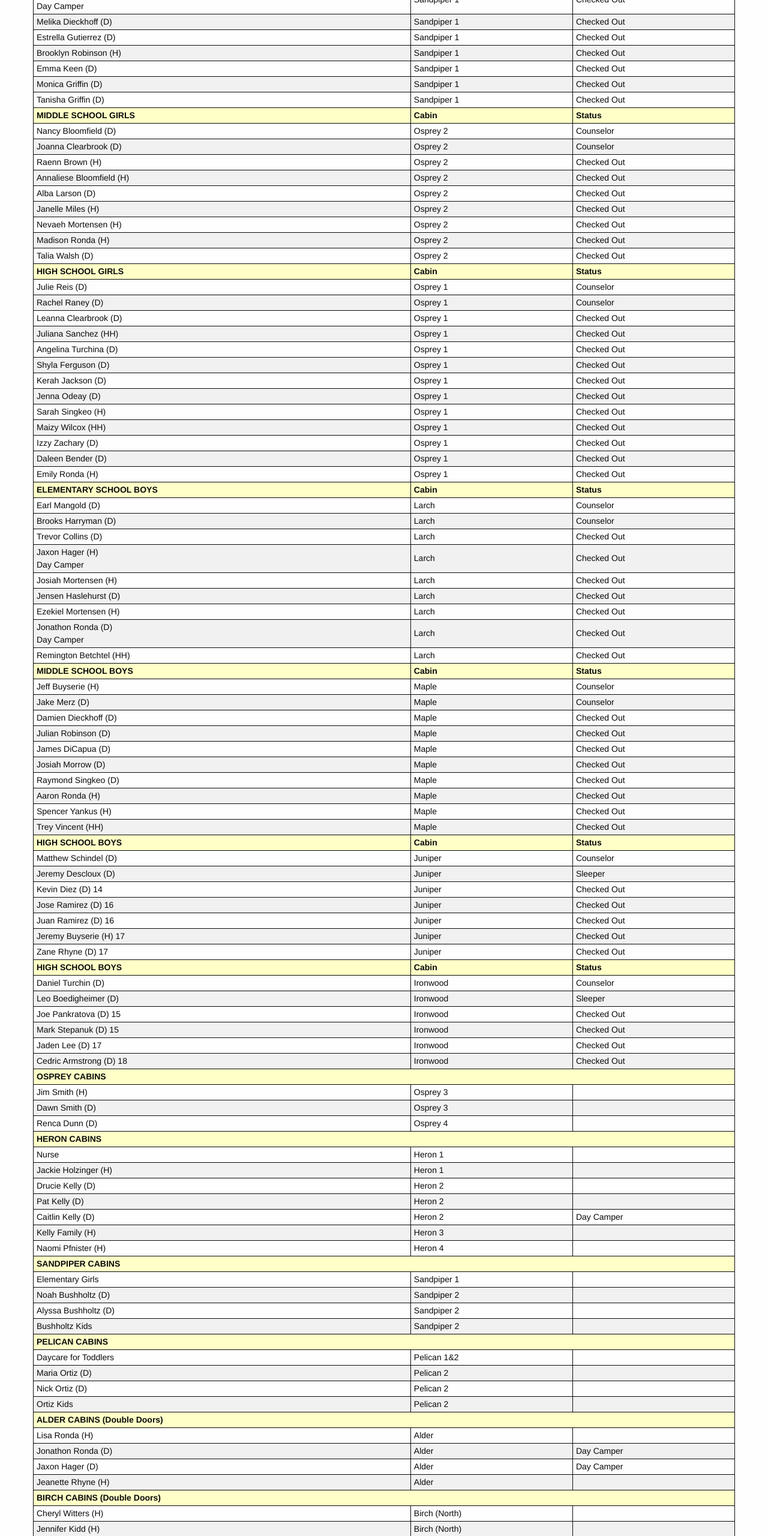
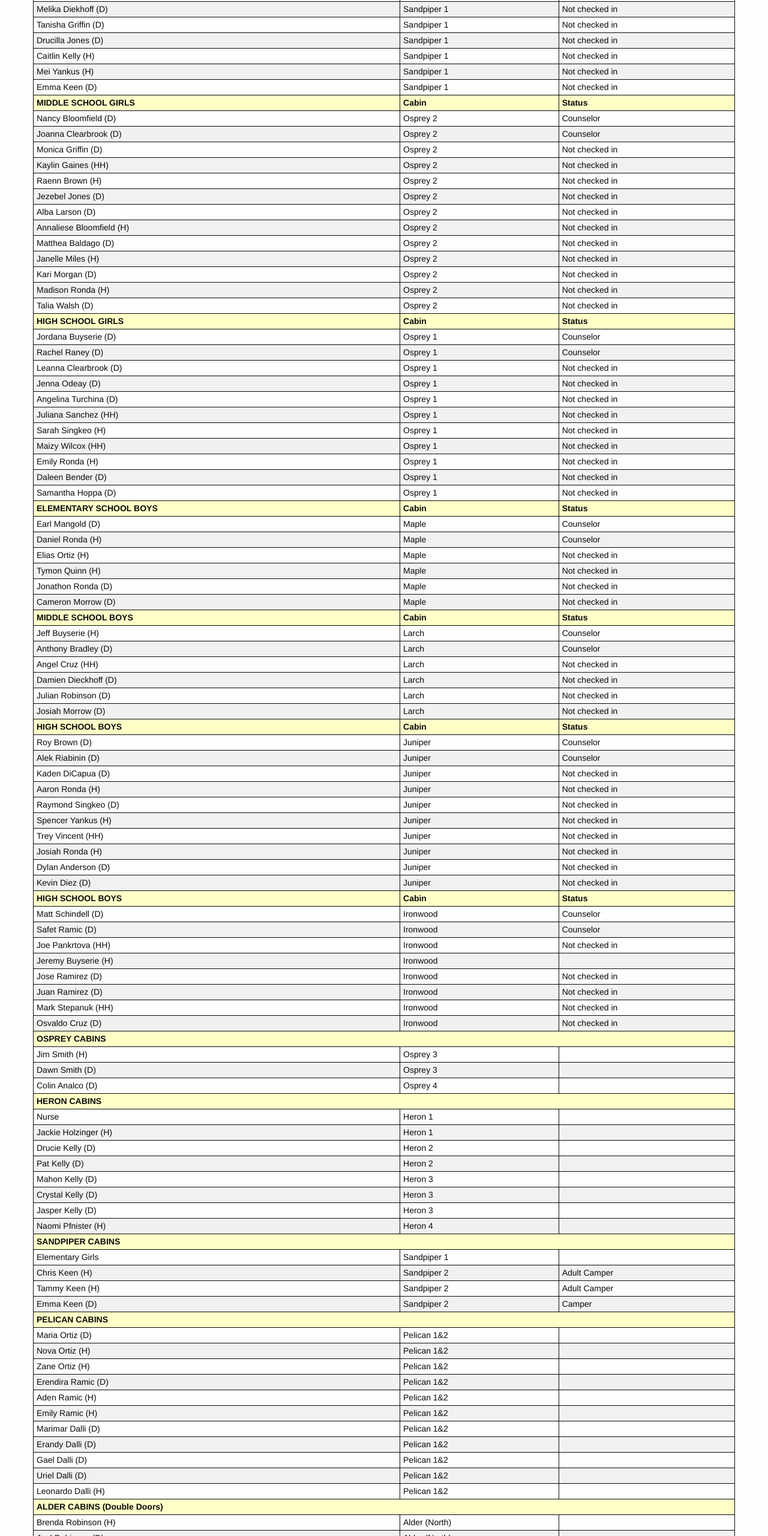
Before and after one commit to nwccd/2019, a plain HTML site: page cabins.html in a window 1280 px wide. Shown: the part 140-2700 px from the top of the page at 60% size. Drawn offline with Linux system fonts and the light colour scheme.

Commit message:
Update cabins.html

```diff
--- a/cabins.html
+++ b/cabins.html
@@ -76,15 +76,15 @@
 		 </tr>
 		</thead>
 		<tbody>
-<tr><td>Lafawne Robinson (H)</td><td class="donotwrap">Sandpiper 1</td><td>Counselor</td></tr>
 <tr><td>Dayna Brinkman (D)</td><td class="donotwrap">Sandpiper 1</td><td>Counselor</td></tr>
-<tr><td>Caitlin Kelly (D)<br>Day Camper</td><td class="donotwrap">Sandpiper 1</td><td>Checked Out</td></tr>
-<tr><td>Melika Dieckhoff (D)</td><td class="donotwrap">Sandpiper 1</td><td>Checked Out</td></tr>
-<tr><td>Estrella Gutierrez (D)</td><td class="donotwrap">Sandpiper 1</td><td>Checked Out</td></tr>
-<tr><td>Brooklyn Robinson (H)</td><td class="donotwrap">Sandpiper 1</td><td>Checked Out</td></tr>
-<tr><td>Emma Keen (D)</td><td class="donotwrap">Sandpiper 1</td><td>Checked Out</td></tr>
-<tr><td>Monica Griffin (D)</td><td class="donotwrap">Sandpiper 1</td><td>Checked Out</td></tr>
-<tr><td>Tanisha Griffin (D)</td><td class="donotwrap">Sandpiper 1</td><td>Checked Out</td></tr>
+<tr><td>Sally Inman (D)</td><td class="donotwrap">Sandpiper 1</td><td>Counselor</td></tr>
+<tr><td>Estralla Gutierrez (D)</td><td class="donotwrap">Sandpiper 1</td><td>Not checked in</td></tr>
+<tr><td>Melika Diekhoff (D)</td><td class="donotwrap">Sandpiper 1</td><td>Not checked in</td></tr>
+<tr><td>Tanisha Griffin (D)</td><td class="donotwrap">Sandpiper 1</td><td>Not checked in</td></tr>
+<tr><td>Drucilla Jones (D)</td><td class="donotwrap">Sandpiper 1</td><td>Not checked in</td></tr>
+<tr><td>Caitlin Kelly (H)</td><td class="donotwrap">Sandpiper 1</td><td>Not checked in</td></tr>
+<tr><td>Mei Yankus (H)</td><td class="donotwrap">Sandpiper 1</td><td>Not checked in</td></tr>
+<tr><td>Emma Keen (D)</td><td class="donotwrap">Sandpiper 1</td><td>Not checked in</td></tr>
 		</tbody>
 	 <thead>
 		 <tr>
@@ -96,13 +96,17 @@
 		<tbody>
 <tr><td>Nancy Bloomfield (D)</td><td class="donotwrap">Osprey 2</td><td>Counselor</td></tr>
 <tr><td>Joanna Clearbrook (D)</td><td class="donotwrap">Osprey 2</td><td>Counselor</td></tr>
-<tr><td>Raenn Brown (H)</td><td class="donotwrap">Osprey 2</td><td>Checked Out</td></tr>
-<tr><td>Annaliese Bloomfield (H)</td><td class="donotwrap">Osprey 2</td><td>Checked Out</td></tr>
-<tr><td>Alba Larson (D)</td><td class="donotwrap">Osprey 2</td><td>Checked Out</td></tr>
-<tr><td>Janelle Miles (H)</td><td class="donotwrap">Osprey 2</td><td>Checked Out</td></tr>
-<tr><td>Nevaeh Mortensen (H)</td><td class="donotwrap">Osprey 2</td><td>Checked Out</td></tr>
-<tr><td>Madison Ronda (H)</td><td class="donotwrap">Osprey 2</td><td>Checked Out</td></tr>
-<tr><td>Talia Walsh (D)</td><td class="donotwrap">Osprey 2</td><td>Checked Out</td></tr>
+<tr><td>Monica Griffin (D)</td><td class="donotwrap">Osprey 2</td><td>Not checked in</td></tr>
+<tr><td>Kaylin Gaines (HH)</td><td class="donotwrap">Osprey 2</td><td>Not checked in</td></tr>
+<tr><td>Raenn Brown (H)</td><td class="donotwrap">Osprey 2</td><td>Not checked in</td></tr>
+<tr><td>Jezebel Jones (D)</td><td class="donotwrap">Osprey 2</td><td>Not checked in</td></tr>
+<tr><td>Alba Larson (D)</td><td class="donotwrap">Osprey 2</td><td>Not checked in</td></tr>
+<tr><td>Annaliese Bloomfield (H)</td><td class="donotwrap">Osprey 2</td><td>Not checked in</td></tr>
+<tr><td>Matthea Baldago (D)</td><td class="donotwrap">Osprey 2</td><td>Not checked in</td></tr>
+<tr><td>Janelle  Miles (H)</td><td class="donotwrap">Osprey 2</td><td>Not checked in</td></tr>
+<tr><td>Kari Morgan (D)</td><td class="donotwrap">Osprey 2</td><td>Not checked in</td></tr>
+<tr><td>Madison Ronda (H)</td><td class="donotwrap">Osprey 2</td><td>Not checked in</td></tr>
+<tr><td>Talia Walsh (D)</td><td class="donotwrap">Osprey 2</td><td>Not checked in</td></tr>
 		</tbody>
 	 <thead>
 		 <tr>
@@ -112,19 +116,17 @@
 		 </tr>
 		</thead>
 		<tbody>
-<tr><td>Julie Reis (D)</td><td class="donotwrap">Osprey 1</td><td>Counselor</td></tr>
+<tr><td>Jordana Buyserie (D)</td><td class="donotwrap">Osprey 1</td><td>Counselor</td></tr>
 <tr><td>Rachel Raney (D)</td><td class="donotwrap">Osprey 1</td><td>Counselor</td></tr>
-<tr><td>Leanna Clearbrook (D)</td><td class="donotwrap">Osprey 1</td><td>Checked Out</td></tr>
-<tr><td>Juliana Sanchez (HH)</td><td class="donotwrap">Osprey 1</td><td>Checked Out</td></tr>
-<tr><td>Angelina Turchina (D)</td><td class="donotwrap">Osprey 1</td><td>Checked Out</td></tr>
-<tr><td>Shyla Ferguson (D)</td><td class="donotwrap">Osprey 1</td><td>Checked Out</td></tr>
-<tr><td>Kerah Jackson (D)</td><td class="donotwrap">Osprey 1</td><td>Checked Out</td></tr>
-<tr><td>Jenna Odeay (D)</td><td class="donotwrap">Osprey 1</td><td>Checked Out</td></tr>
-<tr><td>Sarah Singkeo (H)</td><td class="donotwrap">Osprey 1</td><td>Checked Out</td></tr>
-<tr><td>Maizy Wilcox (HH)</td><td class="donotwrap">Osprey 1</td><td>Checked Out</td></tr>
-<tr><td>Izzy Zachary (D)</td><td class="donotwrap">Osprey 1</td><td>Checked Out</td></tr>
-<tr><td>Daleen Bender (D)</td><td class="donotwrap">Osprey 1</td><td>Checked Out</td></tr>
-<tr><td>Emily Ronda (H)</td><td class="donotwrap">Osprey 1</td><td>Checked Out</td></tr>
+<tr><td>Leanna Clearbrook (D)</td><td class="donotwrap">Osprey 1</td><td>Not checked in</td></tr>
+<tr><td>Jenna Odeay (D)</td><td class="donotwrap">Osprey 1</td><td>Not checked in</td></tr>
+<tr><td>Angelina Turchina (D)</td><td class="donotwrap">Osprey 1</td><td>Not checked in</td></tr>
+<tr><td>Juliana Sanchez (HH)</td><td class="donotwrap">Osprey 1</td><td>Not checked in</td></tr>
+<tr><td>Sarah Singkeo (H)</td><td class="donotwrap">Osprey 1</td><td>Not checked in</td></tr>
+<tr><td>Maizy Wilcox (HH)</td><td class="donotwrap">Osprey 1</td><td>Not checked in</td></tr>
+<tr><td>Emily Ronda (H)</td><td class="donotwrap">Osprey 1</td><td>Not checked in</td></tr>
+<tr><td>Daleen Bender (D)</td><td class="donotwrap">Osprey 1</td><td>Not checked in</td></tr>
+<tr><td>Samantha Hoppa (D)</td><td class="donotwrap">Osprey 1</td><td>Not checked in</td></tr>
 		</tbody>
 	 <thead>
 		 <tr>
@@ -134,15 +136,12 @@
 		 </tr>
 		</thead>
 		<tbody>
-<tr><td>Earl Mangold (D)</td><td>Larch</td><td>Counselor</td></tr>
-<tr><td>Brooks Harryman (D)</td><td>Larch</td><td>Counselor</td></tr>
-<tr><td>Trevor Collins (D)</td><td>Larch</td><td>Checked Out</td></tr>
-<tr><td>Jaxon Hager (H)<br>Day Camper</td><td>Larch</td><td>Checked Out</td></tr>
-<tr><td>Josiah Mortensen (H)</td><td>Larch</td><td>Checked Out</td></tr>
-<tr><td>Jensen Haslehurst (D)</td><td>Larch</td><td>Checked Out</td></tr>
-<tr><td>Ezekiel Mortensen (H)</td><td>Larch</td><td>Checked Out</td></tr>
-<tr><td>Jonathon Ronda (D)<br>Day Camper</td><td>Larch</td><td>Checked Out</td></tr>
-<tr><td>Remington Betchtel (HH)</td><td>Larch</td><td>Checked Out</td></tr>
+<tr><td>Earl Mangold (D)</td><td class="donotwrap">Maple</td><td>Counselor</td></tr>
+<tr><td>Daniel Ronda (H)</td><td class="donotwrap">Maple</td><td>Counselor</td></tr>
+<tr><td>Elias Ortiz (H)</td><td class="donotwrap">Maple</td><td>Not checked in</td></tr>
+<tr><td>Tymon Quinn (H)</td><td class="donotwrap">Maple</td><td>Not checked in</td></tr>
+<tr><td>Jonathon Ronda (D)</td><td class="donotwrap">Maple</td><td>Not checked in</td></tr>
+<tr><td>Cameron Morrow (D)</td><td class="donotwrap">Maple</td><td>Not checked in</td></tr>
 		</tbody>
 	 <thead>
 		 <tr>
@@ -152,44 +151,45 @@
 		 </tr>
 		</thead>
 		<tbody>
-<tr><td>Jeff Buyserie (H)</td><td>Maple</td><td>Counselor</td></tr>
-<tr><td>Jake Merz (D)</td><td>Maple</td><td>Counselor</td></tr>
-<tr><td>Damien Dieckhoff (D)</td><td>Maple</td><td>Checked Out</td></tr>
-<tr><td>Julian Robinson (D)</td><td>Maple</td><td>Checked Out</td></tr>
-<tr><td>James DiCapua (D)</td><td>Maple</td><td>Checked Out</td></tr>
-<tr><td>Josiah Morrow (D)</td><td>Maple</td><td>Checked Out</td></tr>
-<tr><td>Raymond Singkeo (D)</td><td>Maple</td><td>Checked Out</td></tr>
-<tr><td>Aaron Ronda (H)</td><td>Maple</td><td>Checked Out</td></tr>
-<tr><td>Spencer Yankus (H)</td><td>Maple</td><td>Checked Out</td></tr>
-<tr><td>Trey Vincent (HH)</td><td>Maple</td><td>Checked Out</td></tr>
+<tr><td>Jeff Buyserie (H)</td><td class="donotwrap">Larch</td><td>Counselor</td></tr>
+<tr><td>Anthony Bradley (D)</td><td class="donotwrap">Larch</td><td>Counselor</td></tr>
+<tr><td>Angel Cruz (HH)</td><td class="donotwrap">Larch</td><td>Not checked in</td></tr>
+<tr><td>Damien Dieckhoff (D)</td><td class="donotwrap">Larch</td><td>Not checked in</td></tr>
+<tr><td>Julian Robinson (D)</td><td class="donotwrap">Larch</td><td>Not checked in</td></tr>
+<tr><td>Josiah Morrow (D)</td><td class="donotwrap">Larch</td><td>Not checked in</td></tr>
 		 </tbody>
 
 <thead><tr><th class="donotwrap">HIGH SCHOOL BOYS</th><th class="donotwrap">Cabin</th><th class="donotwrap">Status</th></tr></thead>
 <tbody>
-<tr><td>Matthew Schindel (D)</td><td>Juniper</td><td>Counselor</td></tr>
-<tr><td>Jeremy Descloux (D)</td><td>Juniper</td><td>Sleeper</td></tr>
-<tr><td>Kevin Diez (D) 14</td><td>Juniper</td><td>Checked Out</td></tr>
-<tr><td>Jose Ramirez (D) 16</td><td>Juniper</td><td>Checked Out</td></tr>
-<tr><td>Juan Ramirez (D) 16</td><td>Juniper</td><td>Checked Out</td></tr>
-<tr><td>Jeremy Buyserie (H) 17</td><td>Juniper</td><td>Checked Out</td></tr>
-<tr><td>Zane Rhyne (D) 17</td><td>Juniper</td><td>Checked Out</td></tr>
+<tr><td>Roy Brown (D)</td><td class="donotwrap">Juniper</td><td>Counselor</td></tr>
+<tr><td>Alek Riabinin (D)</td><td class="donotwrap">Juniper</td><td>Counselor</td></tr>
+<tr><td>Kaden DiCapua (D)</td><td class="donotwrap">Juniper</td><td>Not checked in</td></tr>
+<tr><td>Aaron Ronda (H)</td><td class="donotwrap">Juniper</td><td>Not checked in</td></tr>
+<tr><td>Raymond Singkeo (D)</td><td class="donotwrap">Juniper</td><td>Not checked in</td></tr>
+<tr><td>Spencer Yankus (H)</td><td class="donotwrap">Juniper</td><td>Not checked in</td></tr>
+<tr><td>Trey Vincent (HH)</td><td class="donotwrap">Juniper</td><td>Not checked in</td></tr>
+<tr><td>Josiah Ronda (H)</td><td class="donotwrap">Juniper</td><td>Not checked in</td></tr>
+<tr><td>Dylan Anderson (D)</td><td class="donotwrap">Juniper</td><td>Not checked in</td></tr>
+<tr><td>Kevin Diez (D)</td><td class="donotwrap">Juniper</td><td>Not checked in</td></tr>
 </tbody>
 
 <thead><tr><th class="donotwrap">HIGH SCHOOL BOYS</th><th class="donotwrap">Cabin</th><th class="donotwrap">Status</th></tr></thead>
 <tbody>
-<tr><td>Daniel Turchin (D)</td><td>Ironwood</td><td>Counselor</td></tr>
-<tr><td>Leo Boedigheimer (D)</td><td>Ironwood</td><td>Sleeper</td></tr>
-<tr><td>Joe Pankratova (D) 15</td><td>Ironwood</td><td>Checked Out</td></tr>
-<tr><td>Mark Stepanuk (D) 15</td><td>Ironwood</td><td>Checked Out</td></tr>
-<tr><td>Jaden Lee (D) 17</td><td>Ironwood</td><td>Checked Out</td></tr>
-<tr><td>Cedric Armstrong (D) 18</td><td>Ironwood</td><td>Checked Out</td></tr>
+<tr><td>Matt Schindell (D)</td><td class="donotwrap">Ironwood</td><td>Counselor</td></tr>
+<tr><td>Safet Ramic (D)</td><td class="donotwrap">Ironwood</td><td>Counselor</td></tr>
+<tr><td>Joe Pankrtova (HH)</td><td class="donotwrap">Ironwood</td><td>Not checked in</td></tr>
+<tr><td>Jeremy Buyserie (H)</td><td class="donotwrap">Ironwood</td><td></td></tr>
+<tr><td>Jose Ramirez (D)</td><td class="donotwrap">Ironwood</td><td>Not checked in</td></tr>
+<tr><td>Juan Ramirez (D)</td><td class="donotwrap">Ironwood</td><td>Not checked in</td></tr>
+<tr><td>Mark Stepanuk (HH)</td><td class="donotwrap">Ironwood</td><td>Not checked in</td></tr>
+<tr><td>Osvaldo Cruz (D)</td><td class="donotwrap">Ironwood</td><td>Not checked in</td></tr>
 </tbody>
 
 		<thead><tr><th colspan="3">OSPREY CABINS</th></tr></thead>
 		<tbody>
 <tr><td>Jim Smith (H)</td><td class="donotwrap">Osprey 3</td><td></td></tr>
 <tr><td>Dawn Smith (D)</td><td class="donotwrap">Osprey 3</td><td></td></tr>
-<tr><td>Renca Dunn (D)</td><td class="donotwrap">Osprey 4</td><td></td></tr>
+<tr><td>Colin Analco (D)</td><td class="donotwrap">Osprey 4</td><td></td></tr>
 		</tbody>
 
 <thead><tr><th colspan="3">HERON CABINS</th></tr></thead>
@@ -198,86 +198,92 @@
 <tr><td>Jackie Holzinger (H)</td><td class="donotwrap">Heron 1</td><td></td></tr>
 <tr><td>Drucie Kelly (D)</td><td class="donotwrap">Heron 2</td><td></td></tr>
 <tr><td>Pat Kelly (D)</td><td class="donotwrap">Heron 2</td><td></td></tr>
-<tr><td>Caitlin Kelly (D)</td><td class="donotwrap">Heron 2</td><td>Day Camper</td></tr>
-<tr><td>Kelly Family (H)</td><td class="donotwrap">Heron 3</td><td></td></tr>
+<tr><td>Mahon Kelly (D)</td><td class="donotwrap">Heron 3</td><td></td></tr>
+<tr><td>Crystal Kelly (D)</td><td class="donotwrap">Heron 3</td><td></td></tr>
+<tr><td>Jasper Kelly (D)</td><td class="donotwrap">Heron 3</td><td></td></tr>
 <tr><td>Naomi Pfnister (H)</td><td class="donotwrap">Heron 4</td><td></td></tr>
 </tbody>
 
 <thead><tr><th colspan="3">SANDPIPER CABINS</th></tr></thead>
 <tbody>
 <tr><td>Elementary Girls</td><td class="donotwrap">Sandpiper 1</td><td></td></tr>
-<tr><td>Noah Bushholtz (D)</td><td class="donotwrap">Sandpiper 2</td><td></td></tr>
-<tr><td>Alyssa Bushholtz (D)</td><td class="donotwrap">Sandpiper 2</td><td></td></tr>
-<tr><td>Bushholtz Kids</td><td class="donotwrap">Sandpiper 2</td><td></td></tr>
+<tr><td>Chris Keen (H)</td><td class="donotwrap">Sandpiper 2</td><td>Adult Camper</td></tr>
+<tr><td>Tammy Keen (H)</td><td class="donotwrap">Sandpiper 2</td><td>Adult Camper</td></tr>
+<tr><td>Emma Keen (D)</td><td class="donotwrap">Sandpiper 2</td><td>Camper</td></tr>
 </tbody>
 
 <thead><tr><th colspan="3">PELICAN CABINS</th></tr></thead>
 <tbody>
-<tr><td>Daycare for Toddlers</td><td class="donotwrap">Pelican 1&2</td><td></td></tr>
-<tr><td>Maria Ortiz (D)</td><td class="donotwrap">Pelican 2</td><td></td></tr>
-<tr><td>Nick Ortiz (D)</td><td class="donotwrap">Pelican 2</td><td></td></tr>
-<tr><td>Ortiz Kids</td><td class="donotwrap">Pelican 2</td><td></td></tr>
+<tr><td>Maria Ortiz (D)</td><td class="donotwrap">Pelican 1&2</td><td></td></tr>
+<tr><td>Nova Ortiz (H)</td><td class="donotwrap">Pelican 1&2</td><td></td></tr>
+<tr><td>Zane Ortiz (H)</td><td class="donotwrap">Pelican 1&2</td><td></td></tr>
+<tr><td>Erendira Ramic (D)</td><td class="donotwrap">Pelican 1&2</td><td></td></tr>
+<tr><td>Aden Ramic (H)</td><td class="donotwrap">Pelican 1&2</td><td></td></tr>
+<tr><td>Emily Ramic (H)</td><td class="donotwrap">Pelican 1&2</td><td></td></tr>
+<tr><td>Marimar Dalli (D)</td><td class="donotwrap">Pelican 1&2</td><td></td></tr>
+<tr><td>Erandy Dalli (D)</td><td class="donotwrap">Pelican 1&2</td><td></td></tr>
+<tr><td>Gael Dalli (D)</td><td class="donotwrap">Pelican 1&2</td><td></td></tr>
+<tr><td>Uriel Dalli (D)</td><td class="donotwrap">Pelican 1&2</td><td></td></tr>
+<tr><td>Leonardo Dalli (H)</td><td class="donotwrap">Pelican 1&2</td><td></td></tr>
 </tbody>
 
 <thead><tr><th colspan="3">ALDER CABINS (Double Doors)</th></tr></thead>
 <tbody>
-<tr><td>Lisa Ronda (H)</td><td>Alder</td><td></td></tr>
-<tr><td>Jonathon Ronda (D)</td><td>Alder</td><td>Day Camper</td></tr>
-<tr><td>Jaxon Hager (D)</td><td>Alder</td><td>Day Camper</td></tr>
-<tr><td>Jeanette Rhyne (H)</td><td>Alder</td><td></td></tr>
+<tr><td>Brenda Robinson (H)</td><td class="donotwrap">Alder (North)</td><td></td></tr>
+<tr><td>Joel Robinson (D)</td><td class="donotwrap">Alder (North)</td><td></td></tr>
+<tr><td>Ortiz Family (Saturday Night)</td><td class="donotwrap">Alder (South)</td><td></td></tr>
 </tbody>
 
 <thead><tr><th colspan="3">BIRCH CABINS (Double Doors)</th></tr></thead>
 <tbody>
-<tr><td>Cheryl Witters (H)</td><td>Birch (North)</td><td></td></tr>
-<tr><td>Jennifer Kidd (H)</td><td>Birch (North)</td><td></td></tr>
-<tr><td>Robyn Brown (H)</td><td>Birch (North)</td><td></td></tr>
-<tr><td>Chris Keen (H)</td><td class="donotwrap">Birch (South)</td><td></td></tr>
-<tr><td>Tammy Keen (D)</td><td class="donotwrap">Birch (South)</td><td></td></tr>
+<tr><td>Lisa Ronda (H)</td><td class="donotwrap">Birch</td><td></td></tr>
+<tr><td>Melissa Buyserie (H)</td><td class="donotwrap">Birch</td><td></td></tr>
+<tr><td>Michelle Ronning (H)</td><td class="donotwrap">Birch</td><td></td></tr>
+<tr><td>Cheryl Witters (H)</td><td class="donotwrap">Birch</td><td></td></tr>
 </tbody>
 
 <thead><tr><th colspan="3">CEDAR CABINS</th></tr></thead>
 <tbody>
-<tr><td>Dana Miles (D)</td><td>Cedar</td><td></td></tr>
-<tr><td>Katie Heise (D)</td><td>Cedar</td><td></td></tr>
-<tr><td>Lindsey Lopez (D)</td><td>Cedar</td><td></td></tr>
-<tr><td>Audrey Mortensen (D)</td><td>Cedar</td><td></td></tr>
-<tr><td>Amber Porter (D)</td><td>Cedar</td><td></td></tr>
+<tr><td>Dana Miles (D)</td><td class="donotwrap">Cedar</td><td></td></tr>
+<tr><td>Cathleen Kerr (D)</td><td class="donotwrap">Cedar</td><td></td></tr>
+<tr><td>Robbi Mabbot (D)</td><td class="donotwrap">Cedar</td><td></td></tr>
+<tr><td>Lynn Burr (D)</td><td class="donotwrap">Cedar</td><td></td></tr>
+<tr><td>Julie Lake (D)</td><td class="donotwrap">Cedar</td><td></td></tr>
+<tr><td>Svetlana Turchina (HH)</td><td class="donotwrap">Cedar</td><td></td></tr>
 </tbody>
 
 <thead><tr><th colspan="3">DOGWOOD CABINS</th></tr></thead>
 <tbody>
-<tr><td>Lynn Burr (D)</td><td>Dogwood</td><td></td></tr>
-<tr><td>Cathleen Kerr (D)</td><td>Dogwood</td><td></td></tr>
-<tr><td>Linda Gehm (D)</td><td>Dogwood</td><td></td></tr>
-<tr><td>Sherri Brown (D)</td><td>Dogwood</td><td></td></tr>
+<tr><td>Caitlin Wood (H)</td><td class="donotwrap">Dogwood</td><td></td></tr>
+<tr><td>Tyler Wood (H)</td><td class="donotwrap">Dogwood</td><td></td></tr>
+<tr><td>Westin Wood (H)</td><td class="donotwrap">Dogwood</td><td></td></tr>
 </tbody>
 
 <thead><tr><th colspan="3">ELM CABINS</th></tr></thead>
 <tbody>
-<tr><td>Hope Yang (H)</td><td>Elm</td><td></td></tr>
-<tr><td>Samantha Forshay (D)</td><td>Elm</td><td></td></tr>
-<tr><td>Hanna Royer (D)</td><td>Elm</td><td></td></tr>
-<tr><td>Jordana Buyserie (D)</td><td>Elm</td><td></td></tr>
-<tr><td>Sierra Buyserie (H)</td><td>Elm</td><td></td></tr>
-<tr><td>Jordan Hill (D)</td><td>Elm</td><td></td></tr>
+<tr><td>Boaz  Edmunson (D)</td><td class="donotwrap">Elm</td><td></td></tr>
+<tr><td>Whitney Edmunson (H)</td><td class="donotwrap">Elm</td><td></td></tr>
+<tr><td>Ezekiel Edmunson (H)</td><td class="donotwrap">Elm</td><td></td></tr>
 </tbody>
 
 <thead><tr><th colspan="3">FIR CABINS (Double Doors)</th></tr></thead>
 <tbody>
-<tr><td>Boaz Edmunson (D)</td><td>Fir</td><td></td></tr>
-<tr><td>Michael Bloomfield (D)</td><td>Fir</td><td></td></tr>
+<tr><td>Grace Eckhart (H)</td><td class="donotwrap">Fir</td><td></td></tr>
+<tr><td>Alina Riabinin (D)</td><td class="donotwrap">Fir</td><td></td></tr>
+<tr><td>Hanna Royer (D)</td><td class="donotwrap">Fir</td><td></td></tr>
+<tr><td>Lindsey Lopez (D)</td><td class="donotwrap"Fir</td><td></td></tr>
 </tbody>
 
 <thead><tr><th colspan="3">GINKGO CABINS (Double Doors)</th></tr></thead>
 <tbody>
-<tr><td>Recreation Equipment</td><td>Ginkgo</td><td></td></tr>
+<tr><td>Recreation Equipment</td><td class="donotwrap">Ginkgo</td><td></td></tr>
 </tbody>
 
 <thead><tr><th colspan="3">HEMLOCK CABINS</th></tr></thead>
 <tbody>
-<tr><td>Reserved</td><td class="donotwrap">Hemlock</td><td></td></tr>
-<tr><td>Reserved</td><td class="donotwrap">Hemlock</td><td></td></tr>
+<tr><td>Michael Bloomfield (D)</td><td class="donotwrap">Hemlock</td><td></td></tr>
+<tr><td>Nick Ortiz (D)</td><td class="donotwrap">Hemlock</td><td></td></tr>
+<tr><td>Daniel Turchin (D)</td><td class="donotwrap">Hemlock</td><td></td></tr>
 </tbody>
 
 
```
